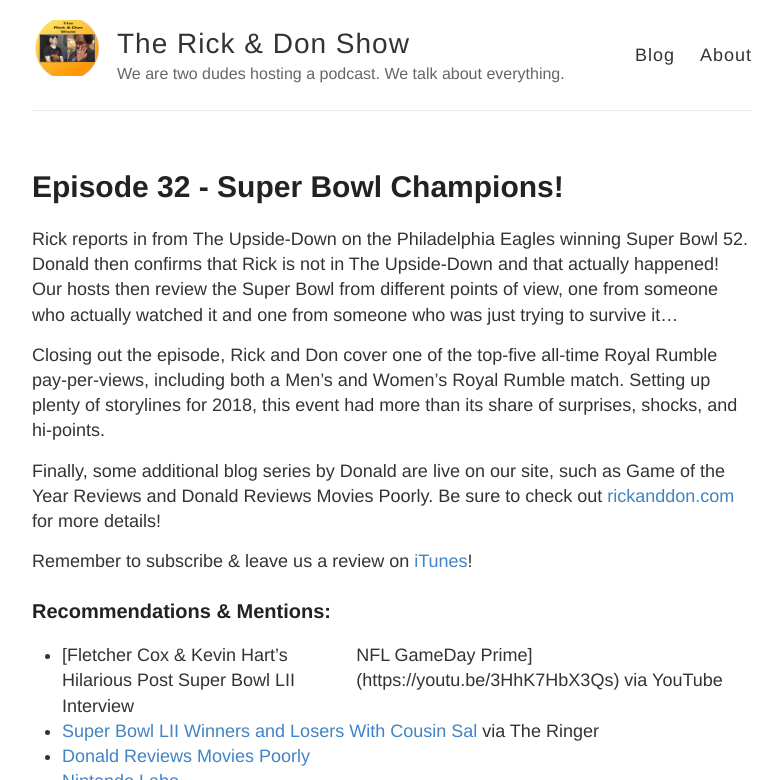
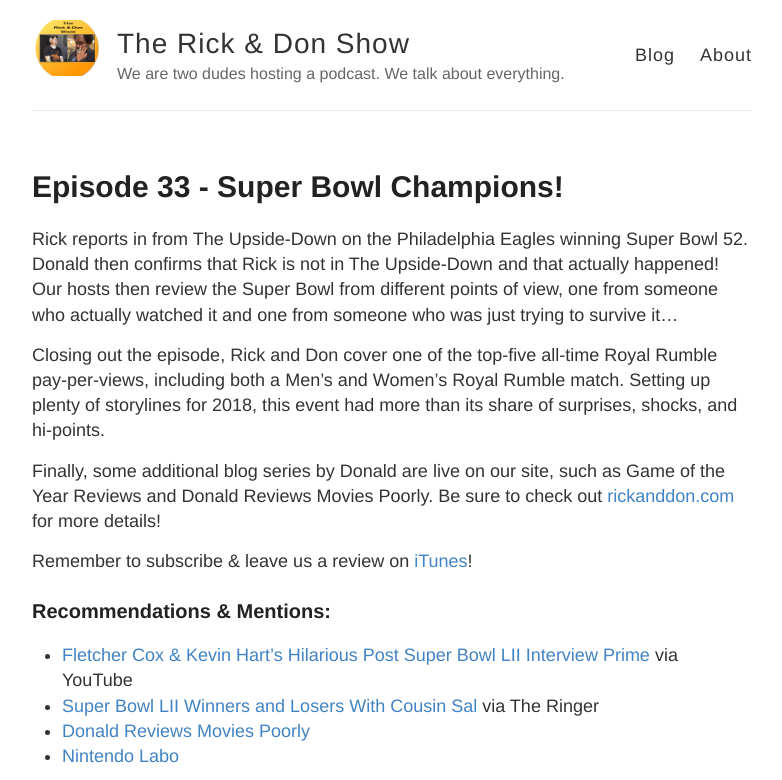
Before and after one commit to rick-and-don-show/rick-and-don-show.github.io, a Jekyll site: the page built from _posts/2018-2-12-Episode-33-super-bowl-champions.md, in a window 1280 px wide, cut to the strip 0-780 px from the top of the page. Shown: the whole strip, without its empty margins (248-1030 px from the left). Built offline with Jekyll 4.4.1, drawn with Linux system fonts in a browser that asks for light colours.

Commit message:
Episode 33
Signed-off-by: Rick Osowski <osowski@us.ibm.com>

```diff
--- a/_posts/2018-2-12-Episode-33-super-bowl-champions.md
+++ b/_posts/2018-2-12-Episode-33-super-bowl-champions.md
@@ -1,12 +1,14 @@
 ---
 layout: post
-title: Episode 32 - Super Bowl Champions!
+title: Episode 33 - Super Bowl Champions!
 category: podcast-episode
 tags: [ football, eagles, wrestling, nintendo, switch, blogs ]
 track_id: 398401386
 ---
 
 Rick reports in from The Upside-Down on the Philadelphia Eagles winning Super Bowl 52.  Donald then confirms that Rick is not in The Upside-Down and that actually happened!  Our hosts then review the Super Bowl from different points of view, one from someone who actually watched it and one from someone who was just trying to survive it...
+
+<!--more-->
 
 Closing out the episode, Rick and Don cover one of the top-five all-time Royal Rumble pay-per-views, including both a Men's and Women's Royal Rumble match.  Setting up plenty of storylines for 2018, this event had more than its share of surprises, shocks, and hi-points.
 
@@ -15,7 +17,7 @@ Finally, some additional blog series by Donald are live on our site, such as Gam
 Remember to subscribe & leave us a review on [iTunes](https://itunes.apple.com/us/podcast/the-rick-don-show/id1229942938)!
 
 ### Recommendations & Mentions:
-- [Fletcher Cox & Kevin Hart's Hilarious Post Super Bowl LII Interview | NFL GameDay Prime](https://youtu.be/3HhK7HbX3Qs) via YouTube
+- [Fletcher Cox & Kevin Hart's Hilarious Post Super Bowl LII Interview Prime](https://youtu.be/3HhK7HbX3Qs) via YouTube
 - [Super Bowl LII Winners and Losers With Cousin Sal](https://www.theringer.com/the-bill-simmons-podcast/2018/2/5/16974972/super-bowl-lii-winners-and-losers-with-cousin-sal) via The Ringer
 - [Donald Reviews Movies Poorly](http://rickanddon.com/tag/donald-reviews-movies-poorly/)
 - [Nintendo Labo](https://labo.nintendo.com/)
```
